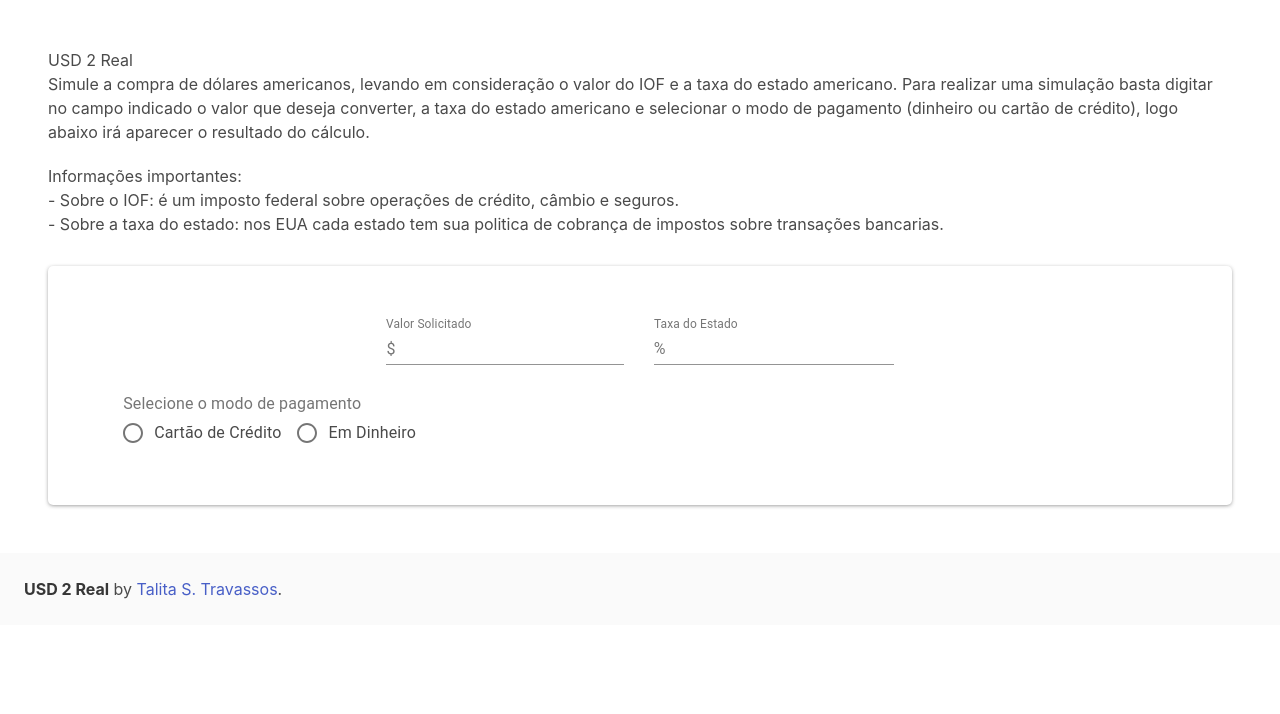
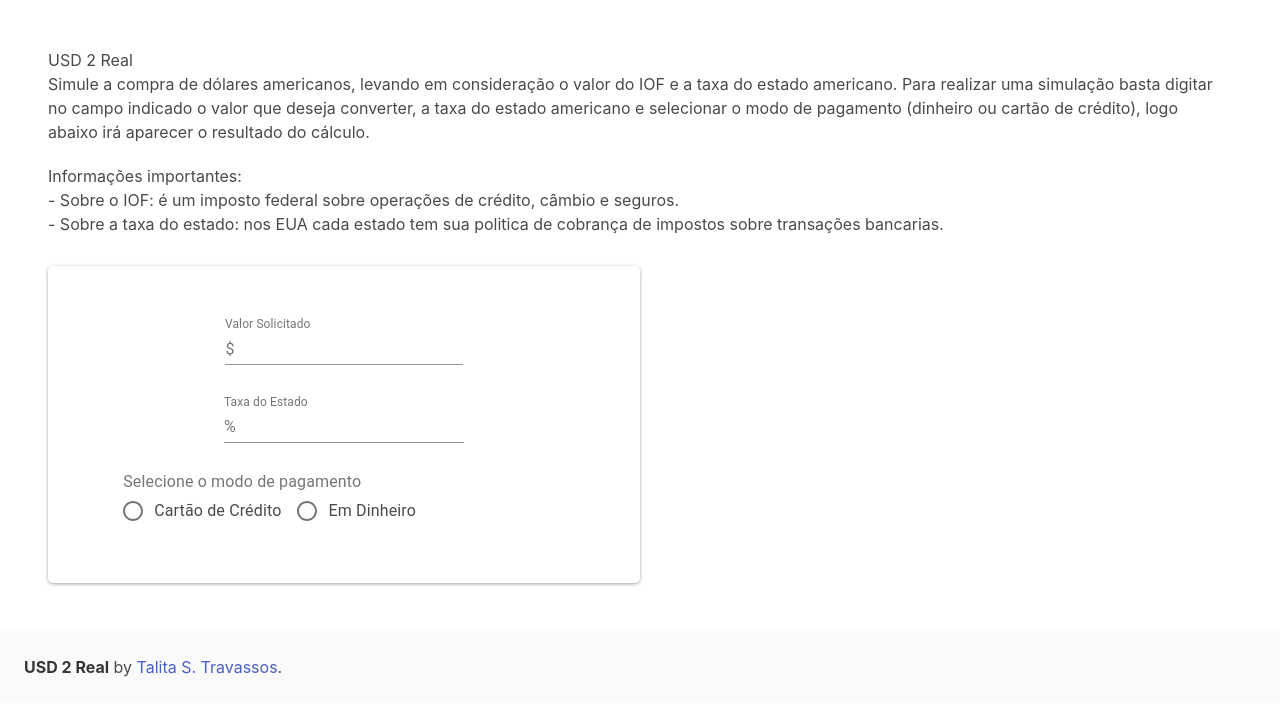
Before and after one commit to talitastravassos/dollar-to-real, a React (Create React App) app: page / in a window 1280 px wide. Shown: the top 714 px of the page. Built offline with nearby package versions, Linux system fonts and the light colour scheme; no server answers.

Commit message:
style: layout adjustments

```diff
--- a/src/views/Home/components/Painel/styles.module.scss
+++ b/src/views/Home/components/Painel/styles.module.scss
@@ -3,8 +3,14 @@
   flex-direction: column;
   border-radius: 5px;
   box-shadow: 0px 1px 4px -1px rgba(42, 42, 42, 0.65);
-  // margin: 10% 10% 40px 10%;
+  margin-right: 5%;
   padding: 3% 5% 3% 5%;
+  max-width: 50%;
+
+  @media only screen and (max-width: 1000px) {
+    margin-right: 0;
+    max-width: 100%;
+  }
 }
 
 .input_container {
--- a/src/views/Home/components/ProcessedResult/styles.module.scss
+++ b/src/views/Home/components/ProcessedResult/styles.module.scss
@@ -4,31 +4,35 @@
   border-radius: 5px;
   box-shadow: 0px 1px 4px -1px rgba(42, 42, 42, 0.65);
   // margin: 10px 10% 10% 10%;
-    margin-top: 10px;
-    padding: 3% 5% 5% 5%;
+  padding: 3% 5% 5% 8%;
+  // max-height: 50%;
+
+  @media only screen and (max-width: 1000px) {
+    margin-top: 40px;
+    padding: 3% 5% 5% 12%;
+  }
 }
 
-  .info_container{
+.info_container {
   display: flex;
   flex-direction: row;
-    justify-content: space-around;
-    padding-top: 3%;
+  justify-content: space-between;
+  padding-top: 2%;
+  width: 100%;
 
   @media only screen and (max-width: 800px) {
     flex-direction: column;
     justify-content: space-between;
   }
-
 }
 
-  .info_column{
+.info_column {
   display: flex;
   flex-direction: column;
   justify-content: space-around;
-    // padding-right: 20%;
+  padding-right: 20px;
 
   @media only screen and (max-width: 1000px) {
     padding-right: 8%;
   }
-
 }
--- a/src/views/Home/index.tsx
+++ b/src/views/Home/index.tsx
@@ -35,7 +35,7 @@ export default function Home() {
             cobrança de impostos sobre transações bancarias.
           </li>
         </ul>
-        <div style={{ marginTop: 30 }}>
+        <div className={styles.painel_container}>
           <Painel />
           <ProcessedResult />
         </div>
--- a/src/views/Home/styles.module.scss
+++ b/src/views/Home/styles.module.scss
@@ -1,3 +1,13 @@
-.container{
-    margin: 3rem;
+.container {
+  margin: 3rem;
 }
+
+.painel_container {
+  margin-top: 30px;
+  display: flex;
+  flex-direction: row;
+
+  @media only screen and (max-width: 1000px) {
+    flex-direction: column;
+  }
+}
```
Lines whose indentation alone changed are shown as unchanged.
